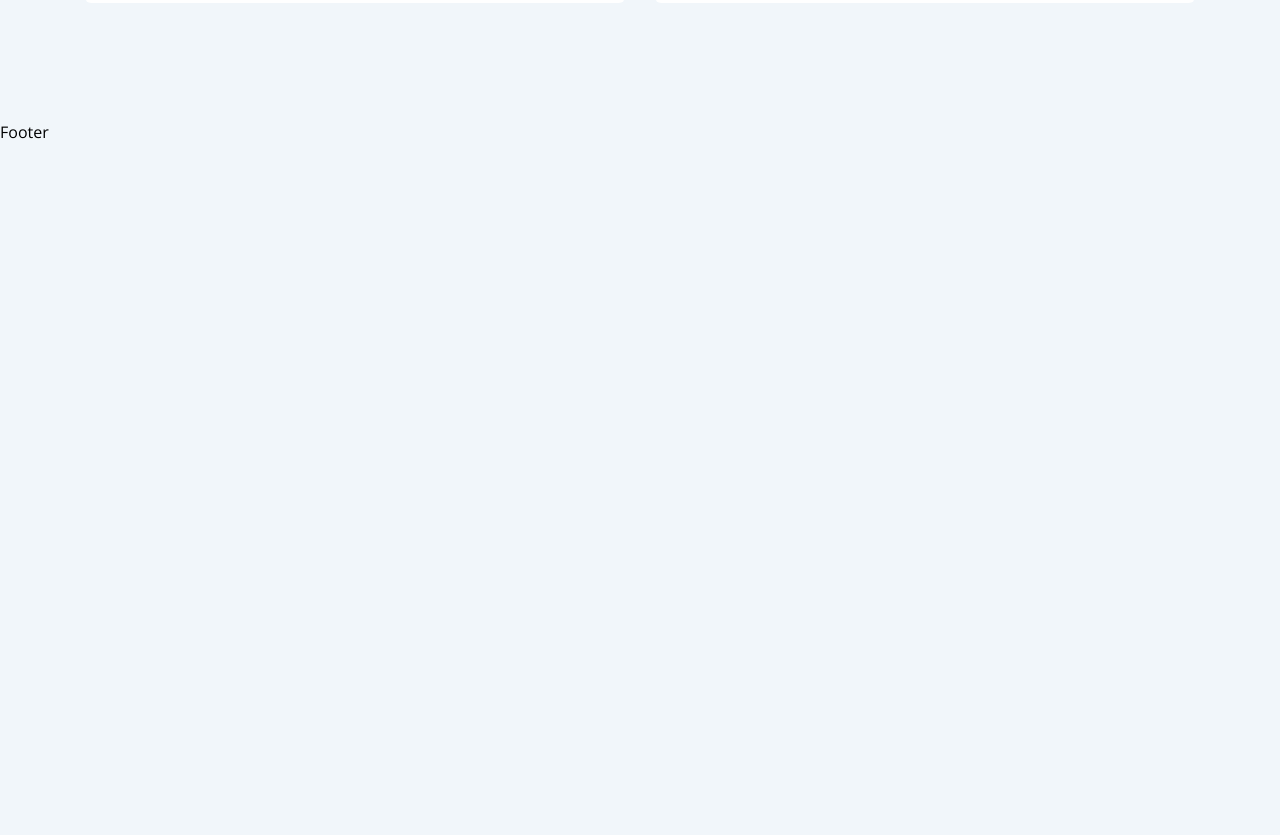
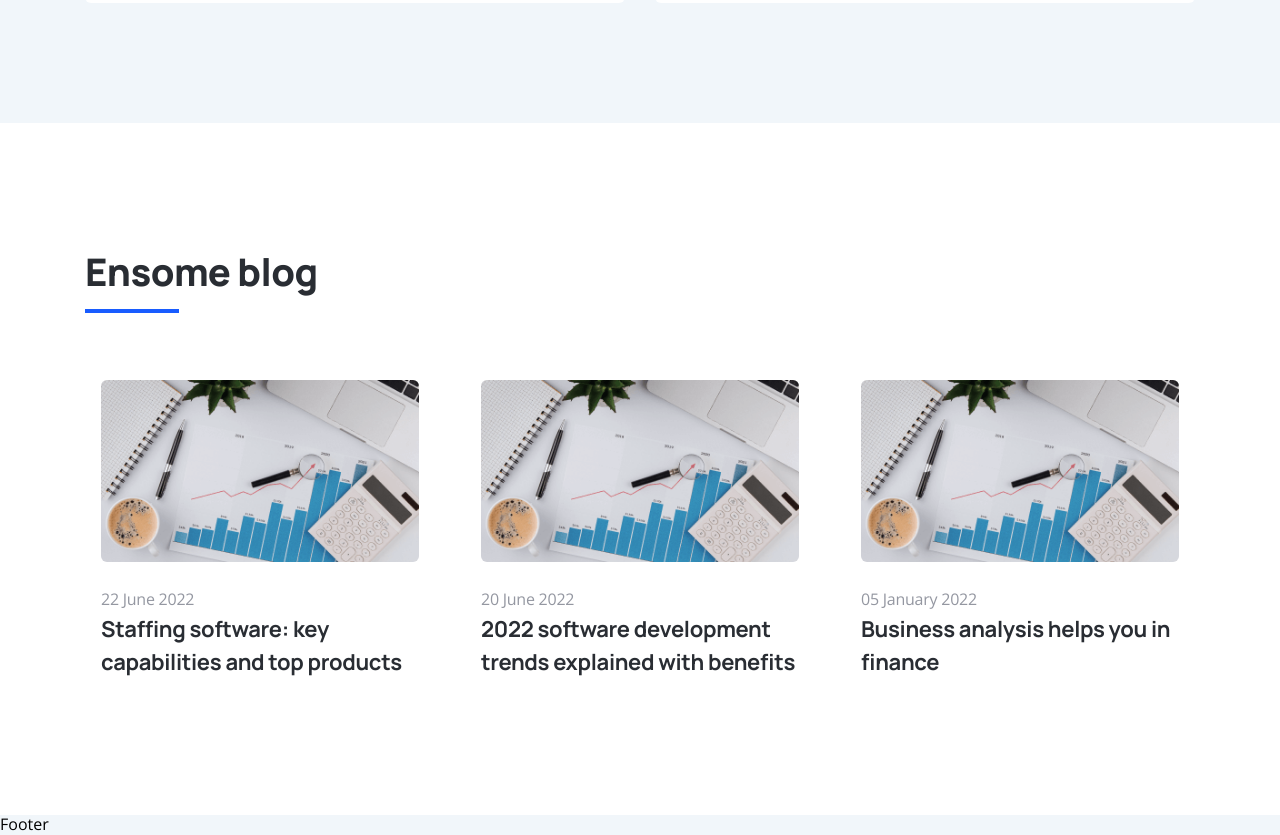
Before and after one commit to zborecki/ensome-v2, a React (Create React App) app: page / in a window 1280 px wide. Shown: the part 2556-3391 px from the top of the page. Before the commit the page ends 2699 px from the top, so only its background shows below. Built offline with nearby package versions, Linux system fonts and the light colour scheme.

Commit message:
feature/12: blog

```diff
--- /dev/null
+++ b/src/components/Blog/blog.style.tsx
@@ -0,0 +1,46 @@
+import styled from 'styled-components';
+
+export const BlogRoot = styled.section`
+  background: ${({ theme: { blog } }) => blog.background};
+
+  .blog {
+    &__headline {
+      margin-bottom: 65px;
+    }
+
+    &__posts {
+      display: grid;
+      grid-template-columns: repeat(3, 1fr);
+      gap: 30px;
+
+      @media screen and (max-width: 992px) {
+        grid-template-columns: repeat(2, 1fr);
+      }
+
+      @media screen and (max-width: 576px) {
+        grid-template-columns: 1fr;
+      }
+    }
+  }
+
+  .post {
+    &__image {
+      margin-bottom: 20px;
+
+      @media screen and (max-width: 992px) {
+        max-width: 100%;
+      }
+    }
+
+    &__link {
+      padding: 16px;
+      border-radius: ${({ theme: { common } }) => common.borderRadius};
+      text-decoration: none;
+      transition: background .35s ease-out;
+
+      &:hover {
+        background: ${({ theme: { common } }) => common.background};
+      }
+    }
+  }
+`;
--- /dev/null
+++ b/src/components/Blog/index.tsx
@@ -0,0 +1,89 @@
+import { Link } from 'react-router-dom';
+import { Headline, Paragraph, Wrapper } from '../styled.components';
+import { BlogRoot } from './blog.style';
+import dictionary from '../../data/dictionary';
+import { PostType } from '../../types/common';
+import Image from '../Image';
+import postImage from '../../assets/post.png';
+
+const posts: PostType[] = [
+  {
+    image: postImage,
+    date: '22 June 2022',
+    headline: 'Staffing software: key capabilities and top products',
+    link: '/'
+  },
+  {
+    image: postImage,
+    date: '20 June 2022',
+    headline: '2022 software development trends explained with benefits',
+    link: '/'
+  },
+  {
+    image: postImage,
+    date: '05 January 2022',
+    headline: 'Business analysis helps you in finance',
+    link: '/'
+  }
+];
+
+const Post = ({
+  image, date, headline, link
+}: PostType): JSX.Element => (
+  <Link
+    to={link}
+    className="post__link"
+  >
+    <div>
+      <Image
+        width={350}
+        parent="post"
+        label={headline}
+        link={image}
+      />
+      <Paragraph
+        variant="p2-regular"
+        className="post__date"
+      >
+        { date }
+      </Paragraph>
+      <Headline
+        className="post__headline"
+        variant="h4"
+      >
+        { headline }
+      </Headline>
+    </div>
+  </Link>
+);
+
+const { blog } = dictionary;
+const Blog = (): JSX.Element => (
+  <BlogRoot>
+    <Wrapper className="blog__wrapper">
+      <Headline
+        className="blog__headline"
+        variant="h2"
+        underlined
+      >
+        { blog.headline }
+      </Headline>
+      <div className="blog__posts">
+        {
+          posts.map(({
+            image, date, headline, link
+          }) => (
+            <Post
+              image={image}
+              date={date}
+              headline={headline}
+              link={link}
+            />
+          ))
+        }
+      </div>
+    </Wrapper>
+  </BlogRoot>
+);
+
+export default Blog;
--- a/src/components/Reviews/index.tsx
+++ b/src/components/Reviews/index.tsx
@@ -10,13 +10,13 @@ const reviews: ReviewType[] = [
   {
     avatar: girlImage,
     fullName: 'Alice Garcia',
-    occupation: 'CEO by PixelPerfect',
+    occupation: 'CEO - PixelPerfect',
     quote: '“Ut enim ad minima veniam, quis nostrum exercitationem ullam corpor suscipit laboriosam, nisi ut aliquid ex ea commodi consequatur? Quis utem vel eum iure reprehender qui in ea voluptate velit esse quam nihil molesti consequatur, vel illum.”'
   },
   {
     avatar: girlImage,
     fullName: 'Mia Garcia',
-    occupation: 'CEO by Google',
+    occupation: 'VP - Google',
     quote: '“Ut enim ad minima veniam, quis nostrum exercitationem ullam corpor suscipit laboriosam, nisi ut aliquid ex ea commodi consequatur? Quis utem vel eum iure reprehender qui in ea voluptate velit esse quam nihil molesti consequatur, vel illum.”'
   }
 ];
--- a/src/data/dictionary.ts
+++ b/src/data/dictionary.ts
@@ -34,5 +34,8 @@ export default {
   },
   reviews: {
     headline: 'What our customers say'
+  },
+  blog: {
+    headline: 'Ensome blog'
   }
 };
--- a/src/routes/Home/index.tsx
+++ b/src/routes/Home/index.tsx
@@ -1,4 +1,5 @@
 import { faCirclePlay } from '@fortawesome/free-regular-svg-icons';
+import Blog from '../../components/Blog';
 import Button from '../../components/Button';
 import Features from '../../components/Features';
 import Hero from '../../components/Hero';
@@ -53,6 +54,7 @@ const Home = (): JSX.Element => (
     <Features className="home-features" />
     <Overview />
     <Reviews />
+    <Blog />
   </>
 );
 
--- a/src/theme/index.tsx
+++ b/src/theme/index.tsx
@@ -69,6 +69,9 @@ export default {
   hamburger: {
     background: colors.white
   },
+  blog: {
+    background: colors.white
+  },
   header: {
     background: colors.prussianBlue,
     border: {
@@ -85,7 +88,8 @@ export default {
     h1: headline.h1,
     h2: headline.h2,
     'h7-semibold': headline['h7-semibold'],
-    h6: headline.h6
+    h6: headline.h6,
+    h4: headline.h4
   },
   hero: {
     background: colors.prussianBlue,
@@ -96,7 +100,8 @@ export default {
   },
   paragraph: {
     p1: paragraph.p1,
-    'p2-regular': paragraph['p2-regular']
+    'p2-regular': paragraph['p2-regular'],
+    'p3-regular': paragraph['p3-regular']
   },
   overview: {
     background: colors.white,
--- a/src/theme/typography.ts
+++ b/src/theme/typography.ts
@@ -16,12 +16,14 @@ export const HeadlineSettings = css<HeadlineProps>`
   font-size: ${({ variant, theme: { headline } }) => (
     (variant === 'h1' && headline.h1.fontSize)
     || (variant === 'h2' && headline.h2.fontSize)
+    || (variant === 'h4' && headline.h4.fontSize)
     || (variant === 'h6' && headline.h6.fontSize)
     || (variant === 'h7-semibold' && headline['h7-semibold'].fontSize)
   )};
   font-weight: ${({ variant, theme: { headline } }) => (
     (variant === 'h1' && headline.h1.fontWeight)
     || (variant === 'h2' && headline.h2.fontWeight)
+    || (variant === 'h4' && headline.h4.fontWeight)
     || (variant === 'h6' && headline.h6.fontWeight)
     || (variant === 'h7-semibold' && headline['h7-semibold'].fontWeight)
   )};
@@ -29,12 +31,14 @@ export const HeadlineSettings = css<HeadlineProps>`
     (variant === 'h1' && headline.h1.lineHeight)
     || (variant === 'h2' && headline.h2.lineHeight)
     || (variant === 'h6' && headline.h6.lineHeight)
+    || (variant === 'h4' && headline.h4.lineHeight)
     || (variant === 'h7-semibold' && headline['h7-semibold'].lineHeight)
   )};
   letter-spacing: ${({ variant, theme: { headline } }) => (
     (variant === 'h1' && headline.h1.letterSpacing)
     || (variant === 'h2' && headline.h2.letterSpacing)
     || (variant === 'h6' && headline.h6.letterSpacing)
+    || (variant === 'h4' && headline.h4.letterSpacing)
     || (variant === 'h7-semibold' && headline['h7-semibold'].letterSpacing)
   )};
 `;
@@ -61,18 +65,22 @@ export const ParagraphSettings = css<ParagraphProps>`
   font-size: ${({ variant, theme: { paragraph } }) => (
     (variant === 'p2-regular' && paragraph['p2-regular'].fontSize)
     || (variant === 'p1' && paragraph.p1.fontSize)
+    || (variant === 'p3-regular' && paragraph['p3-regular'].fontSize)
   )};
   font-weight: ${({ variant, theme: { paragraph } }) => (
     (variant === 'p2-regular' && paragraph['p2-regular'].fontWeight)
     || (variant === 'p1' && paragraph.p1.fontWeight)
+    || (variant === 'p3-regular' && paragraph['p3-regular'].fontWeight)
   )};
   line-height: ${({ variant, theme: { paragraph } }) => (
     (variant === 'p2-regular' && paragraph['p2-regular'].lineHeight)
     || (variant === 'p1' && paragraph.p1.lineHeight)
+    || (variant === 'p3-regular' && paragraph['p3-regular'].lineHeight)
   )};
   letter-spacing: ${({ variant, theme: { paragraph } }) => (
     (variant === 'p2-regular' && paragraph['p2-regular'].letterSpacing)
     || (variant === 'p1' && paragraph.p1.letterSpacing)
+    || (variant === 'p3-regular' && paragraph['p3-regular'].letterSpacing)
   )};
 `;
 
--- a/src/types/common.ts
+++ b/src/types/common.ts
@@ -100,3 +100,7 @@ export type TypographySettingsType = {
 export type TypographyType = BaseTypographyType & {
   [typography in 'lineHeight' | 'letterSpacing']?: string;
 };
+
+export type PostType = {
+  [data in 'image' | 'date' | 'headline' | 'link']: string;
+};
--- a/src/types/props.ts
+++ b/src/types/props.ts
@@ -19,7 +19,7 @@ export interface ButtonRootProps {
 }
 
 export interface HeadlineProps extends BaseProps {
-  variant: 'h1' | 'h2' | 'h6' | 'h7-semibold';
+  variant: 'h1' | 'h2' | 'h6' | 'h7-semibold' | 'h4';
   color?: string;
   underlined?: boolean;
 }
@@ -39,7 +39,7 @@ export interface NavigationProps extends BaseProps {
 }
 
 export interface ParagraphProps extends BaseProps {
-  variant: 'p2-regular' | 'p1';
+  variant: 'p2-regular' | 'p1' | 'p3-regular';
   color?: string;
 }
 
--- a/theme.d.ts
+++ b/theme.d.ts
@@ -26,6 +26,7 @@ declare module 'styled-components' {
     overview: BackgroundThemeType & {
       value: TypographyType & ColorThemeType
     },
-    review: BackgroundThemeType
+    review: BackgroundThemeType,
+    blog: BackgroundThemeType
   }
 }
```
Also changed, not shown: src/assets/post.png (added).
